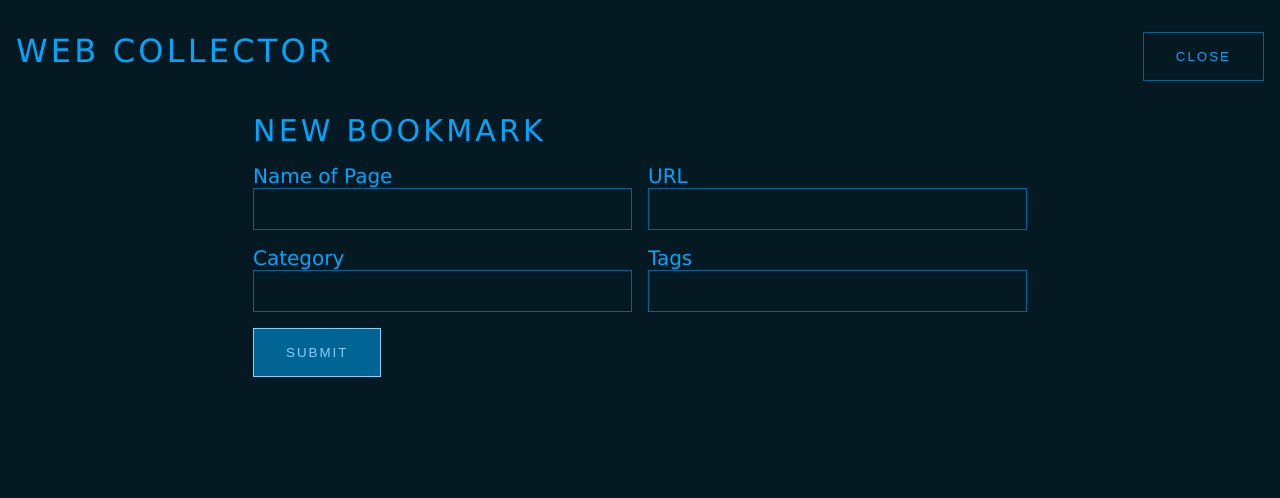
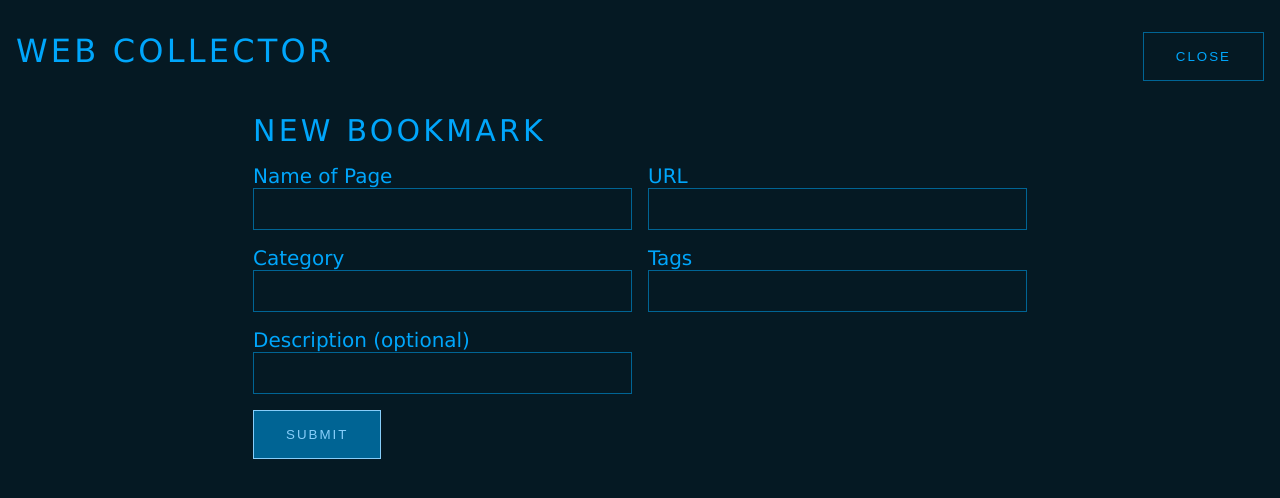
Before and after one commit to mistyb01/web-collector, a React (Create React App) app: page / in a window 1280 px wide. Both pictures are taken after a click on the button "ADD BOOKMARK". Shown: the top 498 px of the page. Built offline with nearby package versions, Linux system fonts and the light colour scheme.

Commit message:
adding stuff works!

```diff
--- a/src/AddBookmark.tsx
+++ b/src/AddBookmark.tsx
@@ -1,33 +1,59 @@
-import React, { ReactEventHandler }  from 'react';
+import React, { FormEvent, ReactEventHandler, useState }  from 'react';
+import { Link } from './@types/app';
 
 interface Props {
-  }
+    handleAddToBookmarks: Function;
+}
 
-export const AddBookmark: React.FC<Props> = (props) => {
+export const AddBookmark: React.FC<Props> = (props: Props) => {
 
+    const [name, setName] = useState('');
+    const [url, setUrl] = useState('');
+    const [category, setCategory] = useState('');
+    const [tag, setTag] = useState('');
+    const [description, setDescription] = useState('');
+
+
+    function submitBookmark(e: FormEvent<HTMLFormElement>) {
+        e.preventDefault();
+        const newBookmark:Link = {
+            name: name,
+            url: url,
+            description: description,
+            category: category,
+            tag: tag
+        }
+        props.handleAddToBookmarks(newBookmark);
+    }
 
     return (
         <div className='add-bookmark__container vertical-space'>
             <h2>new bookmark</h2>
-            <form className='add-bookmark__form vertical-space'>
+            <form onSubmit={submitBookmark} className='add-bookmark__form vertical-space'>
                 <div className='add-bookmark__row horizontal-space'>
                     <label className='add-bookmark__label'>
                         <span>Name of Page</span>
-                        <input type="text" />
+                        <input type="text" value={name} onChange={(e) => setName(e.target.value) } />
                     </label>
                     <label className='add-bookmark__label'>
                         <span>URL</span>
-                        <input type="text" />
+                        <input type="text" value={url} onChange={(e) => setUrl(e.target.value)} />
                     </label>
                 </div>
                 <div className='add-bookmark__row horizontal-space'>
                     <label className='add-bookmark__label'>
                         <span>Category</span>
-                        <input type="text" />
+                        <input type="text" value={category} onChange={(e) => setCategory(e.target.value)} />
                     </label>
                     <label className='add-bookmark__label'>
                         <span>Tags</span>
-                        <input type="text" />
+                        <input type="text" value={tag} onChange={(e) => setTag(e.target.value)}/>
+                    </label>
+                </div>
+                <div className='add-bookmark__row'>
+                    <label className='add-bookmark__label'>
+                        <span>Description (optional)</span>
+                        <input type="text" value={description} onChange={(e) => setDescription(e.target.value)}/>
                     </label>
                 </div>
                 <button type="submit" className="form-button">submit</button>
--- a/src/App.tsx
+++ b/src/App.tsx
@@ -24,7 +24,6 @@ const App:FC = () => {
   function handleCategoryChange(e: React.MouseEvent<HTMLButtonElement>) {
     setCategory(e.currentTarget.id);
     setTag('all');
-    setBookmarkData([...mockData, test]);
   }
 
   function handleTagChange(e: React.MouseEvent<HTMLButtonElement>) {
@@ -33,6 +32,10 @@ const App:FC = () => {
     } else {
     setTag(e.currentTarget.id);
     }
+  }
+
+  function handleAddToBookmarks(newData:Link) {
+    setBookmarkData([...bookmarkData, newData]);
   }
 
   return (
@@ -47,7 +50,7 @@ const App:FC = () => {
           </div>
         </header>
           <main className="form-container">
-            <AddBookmark/>
+            <AddBookmark handleAddToBookmarks={handleAddToBookmarks}/>
           </main>
         </>}
       {!showAddBookmark &&
```
